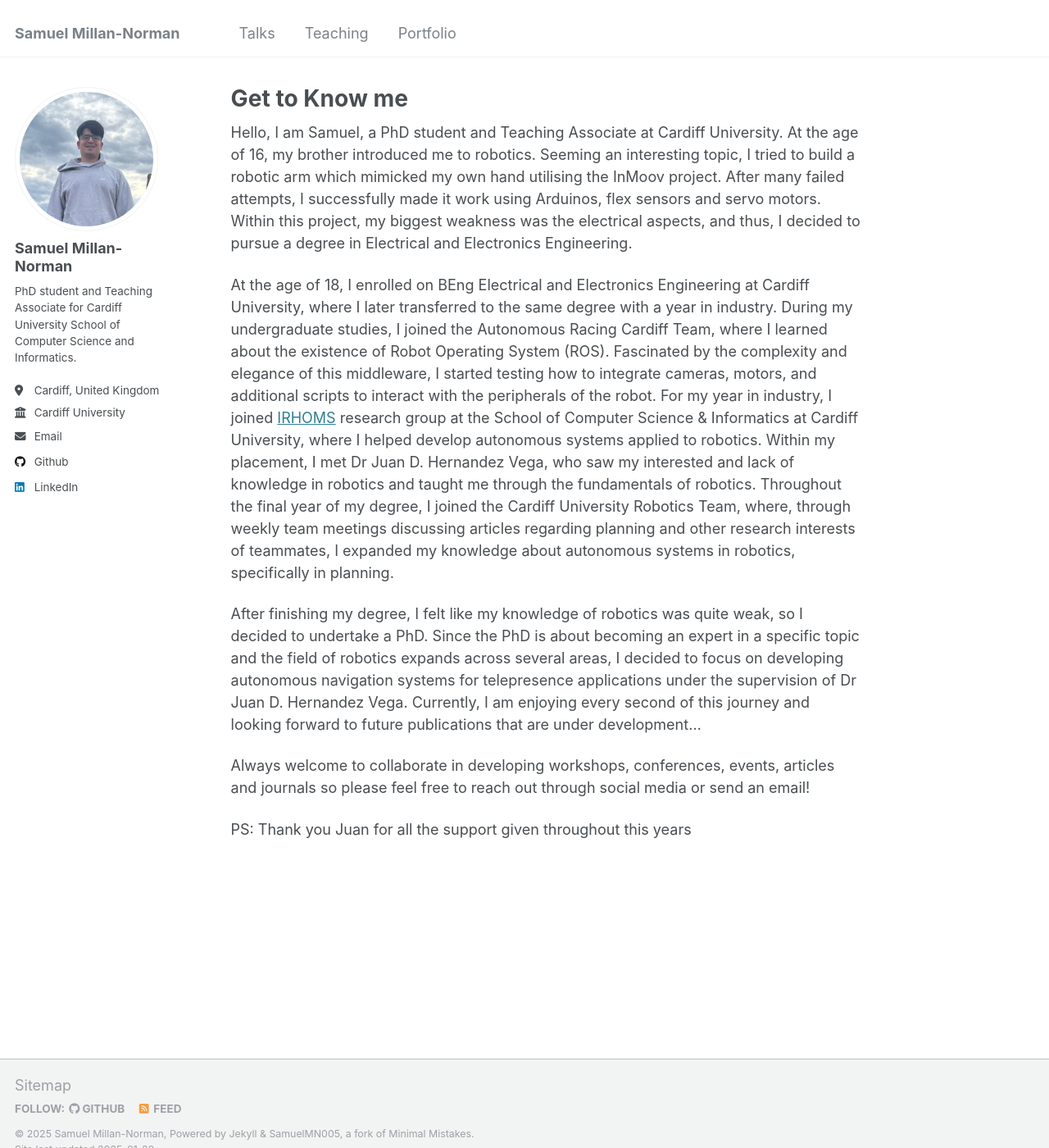
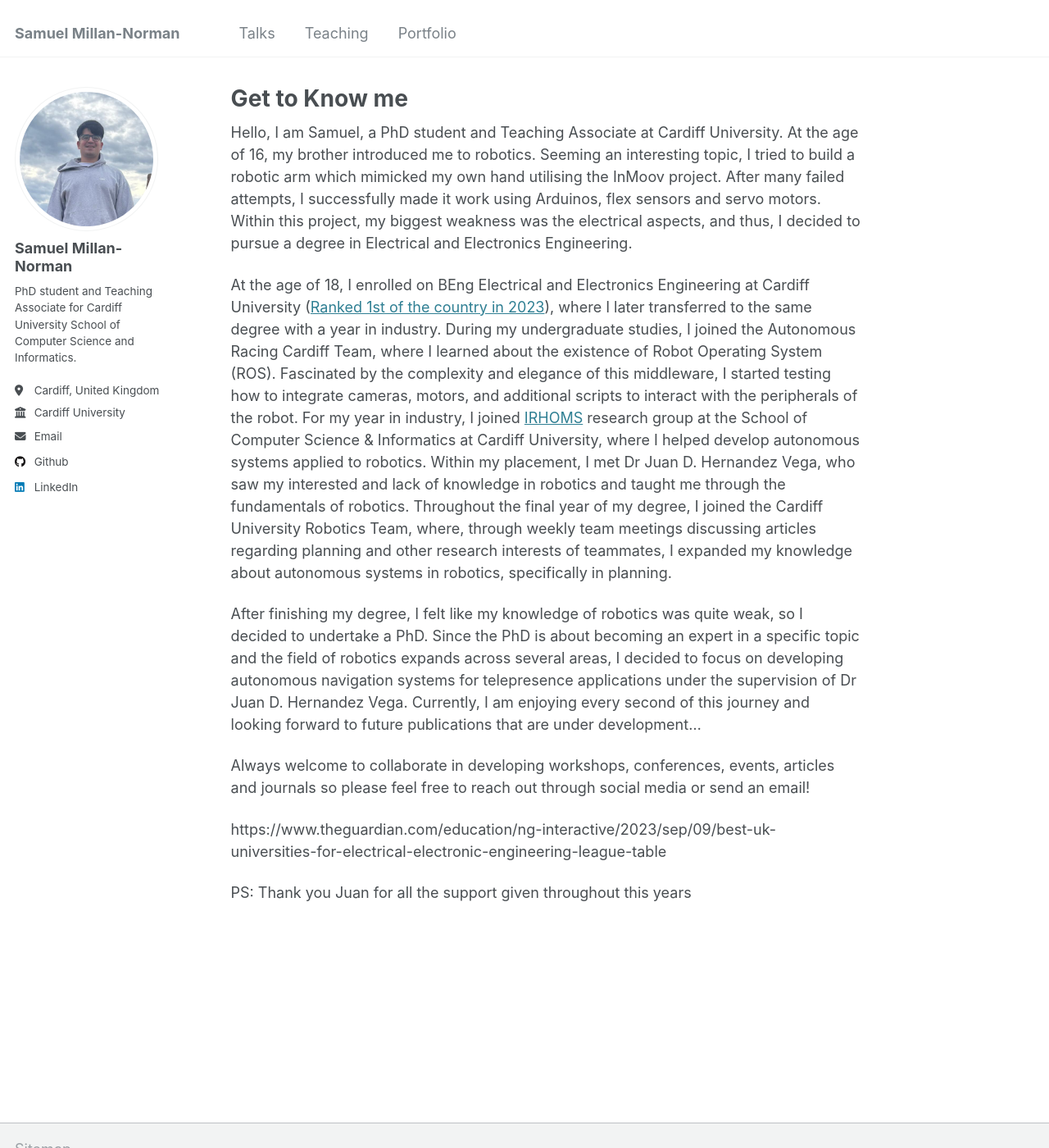
Before and after one commit to SamuelMN005/SamuelMN005.github.io, a Jekyll site: the page built from _pages/about.md, in a window 1280 px wide and 1400 px high. Shown: the whole window at 82% size. Built offline with Jekyll 4.4.1, drawn with Linux system fonts in a browser that asks for light colours.

Commit message:
[Add]: url i bio

```diff
--- a/_pages/about.md
+++ b/_pages/about.md
@@ -9,10 +9,12 @@
 
 Hello, I am Samuel, a PhD student and Teaching Associate at Cardiff University. At the age of 16, my brother introduced me to robotics. Seeming an interesting topic, I tried to build a robotic arm which mimicked my own hand utilising the InMoov project. After many failed attempts, I successfully made it work using Arduinos, flex sensors and servo motors. Within this project, my biggest weakness was the electrical aspects, and thus, I decided to pursue a degree in Electrical and Electronics Engineering.
 
-At the age of 18, I enrolled on BEng Electrical and Electronics Engineering at Cardiff University, where I later transferred to the same degree with a year in industry. During my undergraduate studies, I joined the Autonomous Racing Cardiff Team, where I learned about the existence of Robot Operating System (ROS). Fascinated by the complexity and elegance of this middleware, I started testing how to integrate cameras, motors, and additional scripts to interact with the peripherals of the robot. For my year in industry, I joined <a href="https://www.cardiff.ac.uk/artificial-intelligence-robotics-and-human-machine-systems">IRHOMS</a> research group at the School of Computer Science & Informatics at Cardiff University, where I helped develop autonomous systems applied to robotics. Within my placement, I met Dr Juan D. Hernandez Vega, who saw my interested and lack of knowledge in robotics and taught me through the fundamentals of robotics. Throughout the final year of my degree, I joined the Cardiff University Robotics Team, where, through weekly team meetings discussing articles regarding planning and other research interests of teammates, I expanded my knowledge about autonomous systems in robotics, specifically in planning.
+At the age of 18, I enrolled on BEng Electrical and Electronics Engineering at Cardiff University (<a href="https://www.theguardian.com/education/ng-interactive/2023/sep/09/best-uk-universities-for-electrical-electronic-engineering-league-table">Ranked 1st of the country in 2023</a>), where I later transferred to the same degree with a year in industry. During my undergraduate studies, I joined the Autonomous Racing Cardiff Team, where I learned about the existence of Robot Operating System (ROS). Fascinated by the complexity and elegance of this middleware, I started testing how to integrate cameras, motors, and additional scripts to interact with the peripherals of the robot. For my year in industry, I joined <a href="https://www.cardiff.ac.uk/artificial-intelligence-robotics-and-human-machine-systems">IRHOMS</a> research group at the School of Computer Science & Informatics at Cardiff University, where I helped develop autonomous systems applied to robotics. Within my placement, I met Dr Juan D. Hernandez Vega, who saw my interested and lack of knowledge in robotics and taught me through the fundamentals of robotics. Throughout the final year of my degree, I joined the Cardiff University Robotics Team, where, through weekly team meetings discussing articles regarding planning and other research interests of teammates, I expanded my knowledge about autonomous systems in robotics, specifically in planning.
 
 After finishing my degree, I felt like my knowledge of robotics was quite weak, so I decided to undertake a PhD. Since the PhD is about becoming an expert in a specific topic and the field of robotics expands across several areas, I decided to focus on developing autonomous navigation systems for telepresence applications under the supervision of Dr Juan D. Hernandez Vega. Currently, I am enjoying every second of this journey and looking forward to future publications that are under development…
 
 Always welcome to collaborate in developing workshops, conferences, events, articles and journals so please feel free to reach out through social media or send an email!
 
+https://www.theguardian.com/education/ng-interactive/2023/sep/09/best-uk-universities-for-electrical-electronic-engineering-league-table
+
 PS: Thank you Juan for all the support given throughout this years
```
